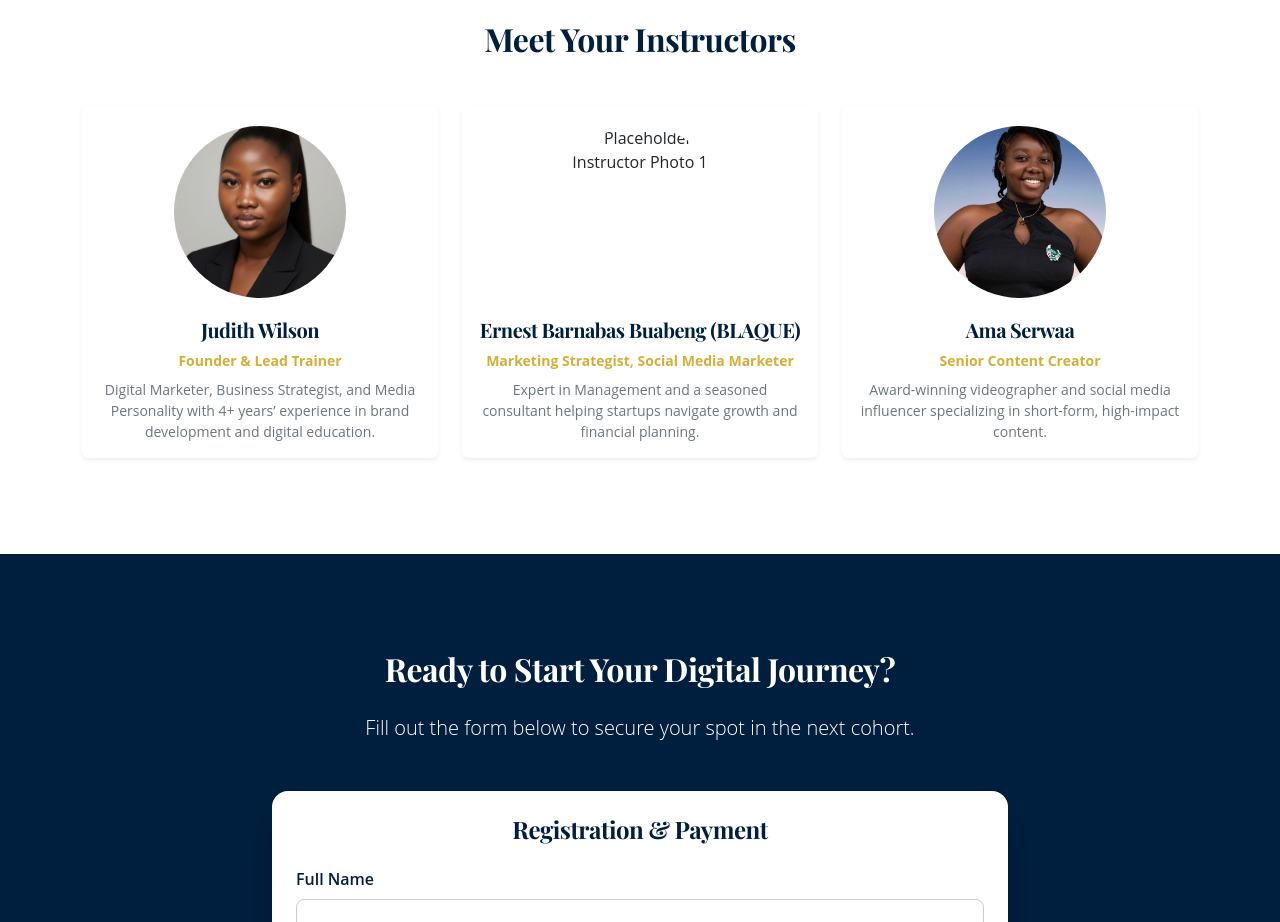
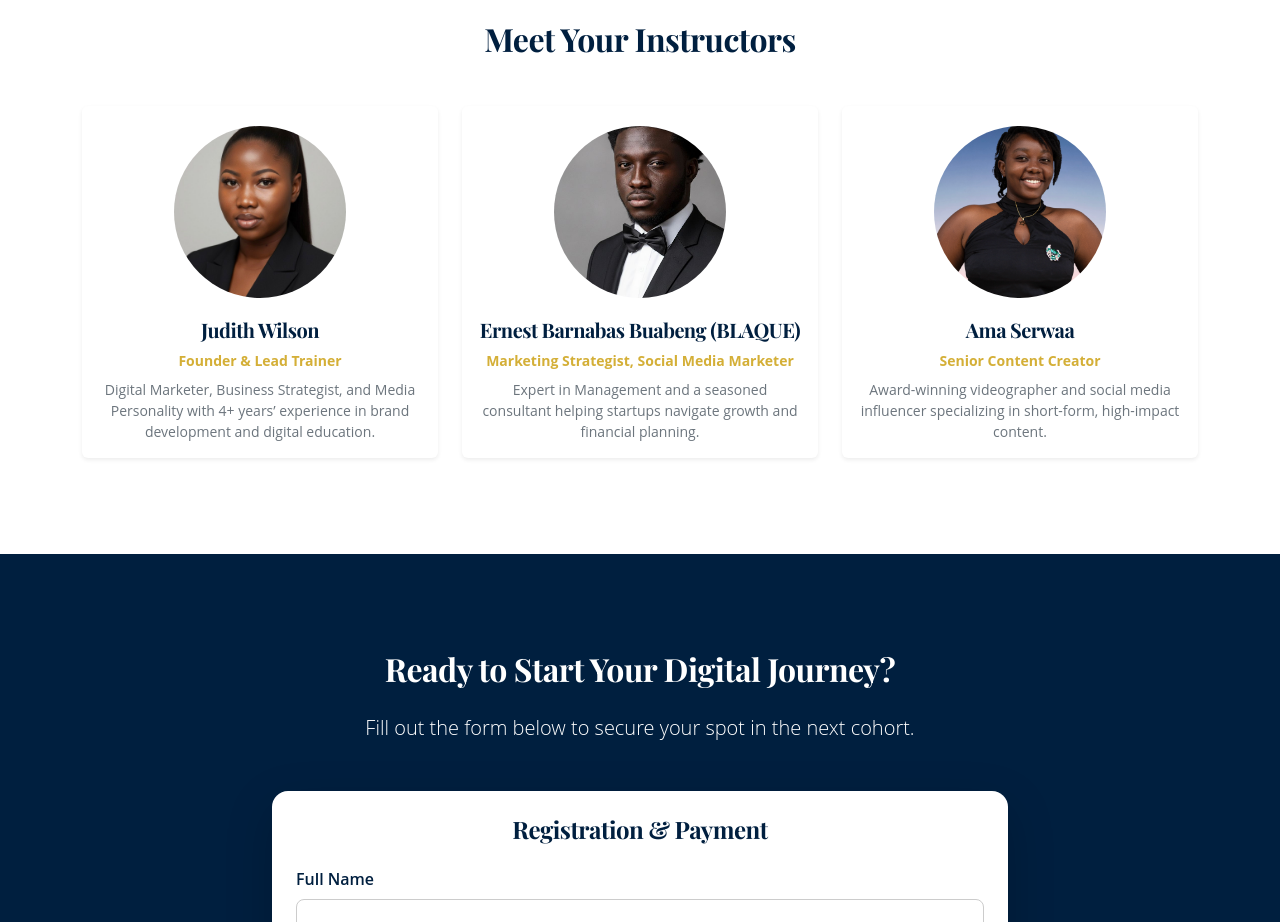
Before and after one commit to Spotless20-khing/jwilsdigital, a plain HTML site: page index.html in a window 1280 px wide. Shown: the part 2660-3582 px from the top of the page. Drawn offline with nearby package versions, Linux system fonts and the light colour scheme; a small style sheet from the web is missing.

Commit message:
Update instructor photo filename in index.html

```diff
--- a/index.html
+++ b/index.html
@@ -209,7 +209,7 @@
                     <div class="col-md-4 wow fadeInUp" data-wow-delay="0.3s">
                         <div class="card instructor-card text-center h-100 shadow-sm border-0">
                             <!--  -->
-                            <img src="images/ernest-buabeng.jpg" class="card-img-top mx-auto mt-3 rounded-circle" alt="Placeholder Instructor Photo 1" style="width: 180px; height: 180px; object-fit: cover;">
+                            <img src="images/ernest-barnabas.jpg" class="card-img-top mx-auto mt-3 rounded-circle" alt="Placeholder Instructor Photo 1" style="width: 180px; height: 180px; object-fit: cover;">
                             <div class="card-body">
                                 <h3 class="h5 fw-bold font-heading text-navy">Ernest Barnabas Buabeng (BLAQUE)</h3>
                                 <p class="text-gold fw-bold mb-2 small">Marketing Strategist, Social Media Marketer</p>
```
